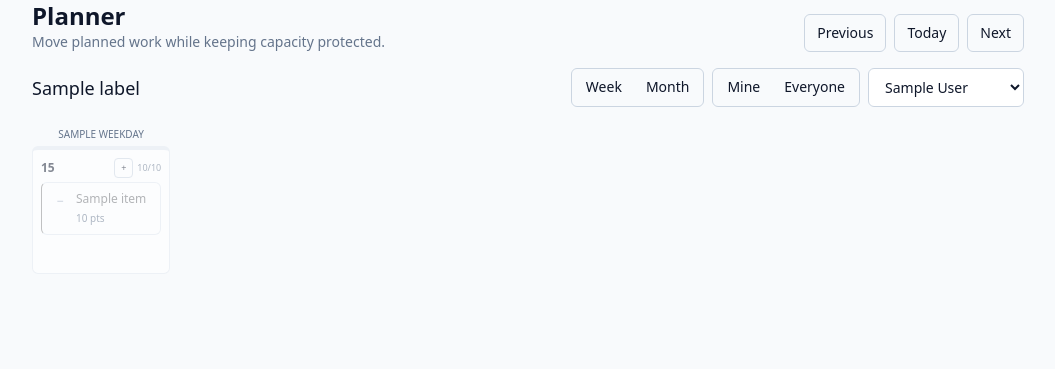
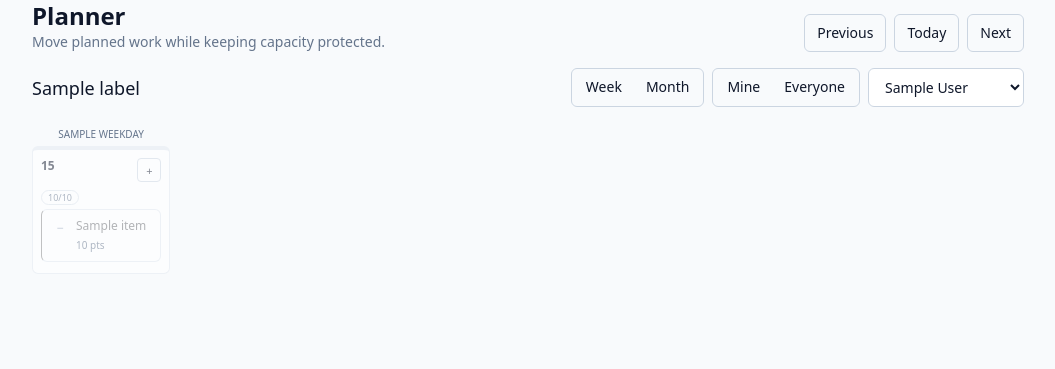
Before and after one commit to Nicxx2/homeflow-task-manager, a Python web app: template backend/app/templates/planner.html in a window 1280 px wide. Shown: the part 94-463 px from the top of the page, without its empty margins (112-1167 px from the left). Run offline with Jinja, Linux system fonts and the light colour scheme; the template is opened without the code that fills it: most values are stand-ins (such as "Sample title", 1, 10 or a date in 2020); some libraries are stand-ins or nearby versions.

Commit message:
Release v2.6.2

```diff
--- a/backend/app/templates/base.html
+++ b/backend/app/templates/base.html
@@ -252,7 +252,7 @@
                 <option value="system" {% if user.theme_preference == "system" %}selected{% endif %}>System</option>
               </select>
             </form>
-            <span class="rounded-full border border-slate-300 px-2 py-1 text-xs font-medium text-slate-500 dark:border-slate-700 dark:text-slate-400">v2.6.1</span>
+            <span class="rounded-full border border-slate-300 px-2 py-1 text-xs font-medium text-slate-500 dark:border-slate-700 dark:text-slate-400">v2.6.2</span>
             <form method="post" action="/logout">
               <button class="rounded-md border border-slate-300 px-2 py-1 text-xs hover:bg-slate-100 dark:border-slate-700 dark:hover:bg-slate-800" type="submit">Logout</button>
             </form>
--- a/backend/app/templates/planner.html
+++ b/backend/app/templates/planner.html
@@ -89,7 +89,7 @@
   data-filter-query="{{ filter_query }}"
   {% if selected_member_id %}data-selected-member-id="{{ selected_member_id }}"{% endif %}
   data-default-assignee-id="{{ planner_default_assignee_id or '' }}"
-  class="pb-24"
+  class="pb-36 sm:pb-24"
 >
   <header class="density-header mb-5">
     <div class="flex flex-col gap-4 lg:flex-row lg:items-end lg:justify-between">
@@ -213,19 +213,21 @@
     {% for day in days %}
     <article
       data-planner-drop-date="{{ day.date.isoformat() }}"
-      class="planner-capacity-{{ day.tone }} app-surface min-h-24 rounded-md border border-t-4 p-1.5 {% if day.date.month != focus_month %}opacity-50{% endif %} sm:min-h-32 sm:p-2"
+      class="planner-capacity-{{ day.tone }} app-surface min-h-24 overflow-hidden rounded-md border border-t-4 p-1 {% if day.date.month != focus_month %}opacity-50{% endif %} sm:min-h-32 sm:p-2"
     >
-      <div class="flex items-center justify-between gap-1">
-        <span class="text-xs font-semibold {% if day.is_today %}app-user-accent{% endif %}">{{ day.date.day }}</span>
-        <div class="flex items-center gap-1">
-          {% if not day.is_past %}
-          <button type="button" data-planner-create-open data-create-date="{{ day.date.isoformat() }}" class="rounded border border-slate-300 px-1.5 py-0.5 text-[9px] hover:bg-slate-100 dark:border-slate-700 dark:hover:bg-slate-800" aria-label="Create task on {{ day.date.strftime('%A %d %B') }}">+</button>
-          {% endif %}
-          <span class="text-[9px] text-slate-500 dark:text-slate-400">{% if day.capacity is none %}{{ day.points }}{% else %}{{ day.points }}/{{ day.capacity }}{% endif %}</span>
-        </div>
+      <div class="flex items-start justify-between gap-0.5 sm:gap-1">
+        <span class="text-[11px] font-semibold sm:text-xs {% if day.is_today %}app-user-accent{% endif %}">{{ day.date.day }}</span>
+        {% if not day.is_past %}
+        <button type="button" data-planner-create-open data-create-date="{{ day.date.isoformat() }}" class="h-5 w-5 shrink-0 rounded border border-slate-300 text-[10px] leading-none hover:bg-slate-100 dark:border-slate-700 dark:hover:bg-slate-800 sm:h-6 sm:w-6 sm:text-[11px]" aria-label="Create task on {{ day.date.strftime('%A %d %B') }}">+</button>
+        {% endif %}
       </div>
-      <p class="mt-2 text-[9px] text-slate-500 dark:text-slate-400 sm:hidden">{{ day.tasks|length }} task{{ "" if day.tasks|length == 1 else "s" }}</p>
-      <div class="mt-1 space-y-1">
+      <div class="mt-2 flex min-w-0 flex-col items-start gap-1 sm:flex-row sm:items-center sm:justify-between">
+        <span class="inline-flex max-w-full overflow-hidden text-ellipsis whitespace-nowrap rounded-full border border-slate-300/70 px-1 py-0.5 text-[9px] leading-none text-slate-500 dark:border-slate-700 dark:text-slate-400 sm:px-1.5">
+          {% if day.capacity is none %}{{ day.points }} pts{% else %}{{ day.points }}/{{ day.capacity }}{% endif %}
+        </span>
+        <span class="text-[9px] text-slate-500 dark:text-slate-400 sm:hidden">{{ day.tasks|length }} task{{ "" if day.tasks|length == 1 else "s" }}</span>
+      </div>
+      <div class="mt-1 hidden space-y-1 sm:block">
         {% for task in day.tasks %}
           {% if loop.index <= 3 %}{{ planner_task(task, true) }}{% endif %}
         {% endfor %}
--- a/mobile/app/pubspec.yaml
+++ b/mobile/app/pubspec.yaml
@@ -1,7 +1,7 @@
 name: homeflow_mobile
 description: Mobile companion app for self-hosted Homeflow task manager.
 publish_to: "none"
-version: 2.6.1+20
+version: 2.6.2+21
 
 environment:
   sdk: ">=3.3.0 <4.0.0"
```
Also changed, not shown: tests/test_planner_and_recurrence.py (+27 -0 lines), README.md, 2 other files.
